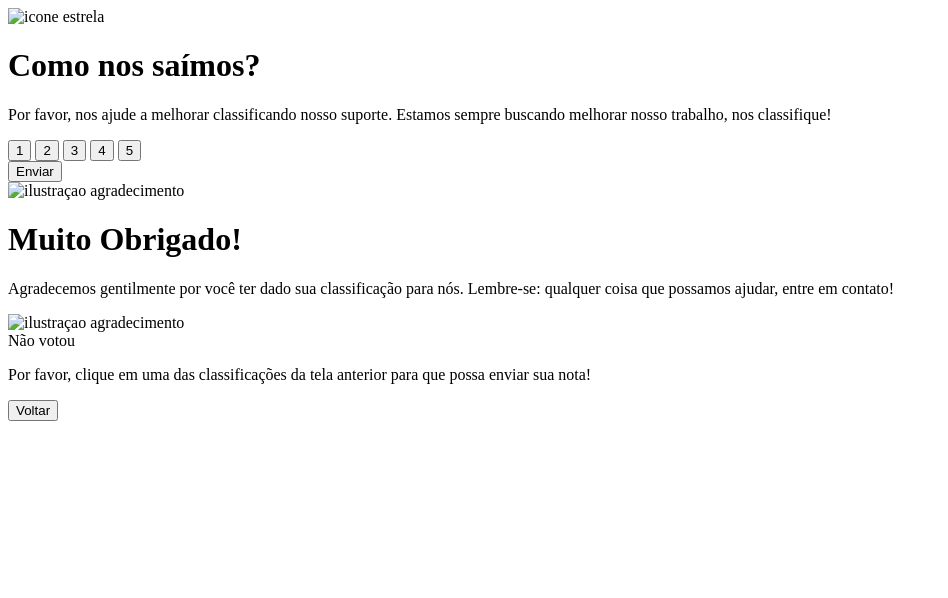
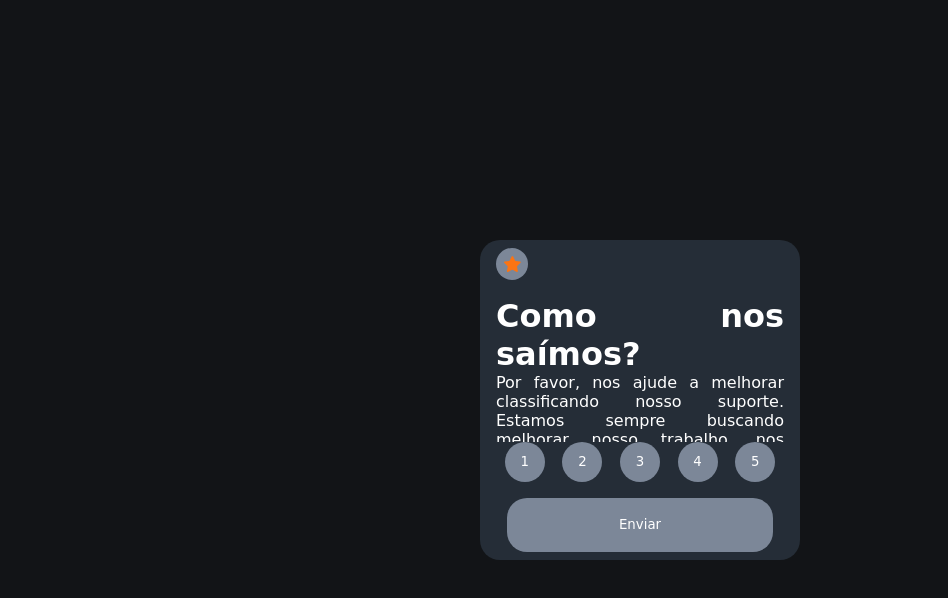
Before and after one commit to Ramonlleopoldo/Card-feedback, a plain HTML site: page index.html in a window 1280 px wide. Shown: the whole page, without its empty margins (0-948 px from the left). Drawn offline with Linux system fonts and the light colour scheme; the site is published under a folder, as on GitHub Pages, so addresses that start at the root find nothing.

Commit message:
Add files via upload

```diff
--- a/index.html
+++ b/index.html
@@ -3,13 +3,13 @@
 <head>
   <meta charset="UTF-8">
   <meta name="viewport" content="width=device-width, initial-scale=1.0">
-  <link rel="stylesheet" href="/style.css">
+  <link rel="stylesheet" href="./style.css">
   <title>Frontend Mentor | Interactive rating component</title>
 </head>
 <body>
 <div id="container-votos">
   <div id="div-estrela">
-  <img src="/images/icon-star.svg" alt="icone estrela" id="icon-estrela">
+  <img src="./images/icon-star.svg" alt="icone estrela" id="icon-estrela">
   </div>
   <div class="texto">
     <h1> Como nos saímos?</h1>
@@ -27,7 +27,7 @@
   <button id="enviar">Enviar</button>
 </div>
 <div id="container-agradecimento">
-<img src="/images/illustration-thank-you.svg" alt="ilustraçao agradecimento">
+<img src="./images/illustration-thank-you.svg" alt="ilustraçao agradecimento">
 <div id="valorresposta"></div>
 <h1> Muito Obrigado!</h1>
 
@@ -37,7 +37,7 @@
 
 <div id="container-nao-votou">
 
-<img src="/images/illustration-thank-you.svg" alt="ilustraçao agradecimento">
+<img src="./images/illustration-thank-you.svg" alt="ilustraçao agradecimento">
 <div class="resposta">Não votou</div>
 <p class="texto">Por favor, clique em uma das classificações da tela anterior para que possa enviar sua nota!</p>
 
```
Also changed, not shown: script.js (line endings or trailing spaces), style.css (line endings or trailing spaces).
